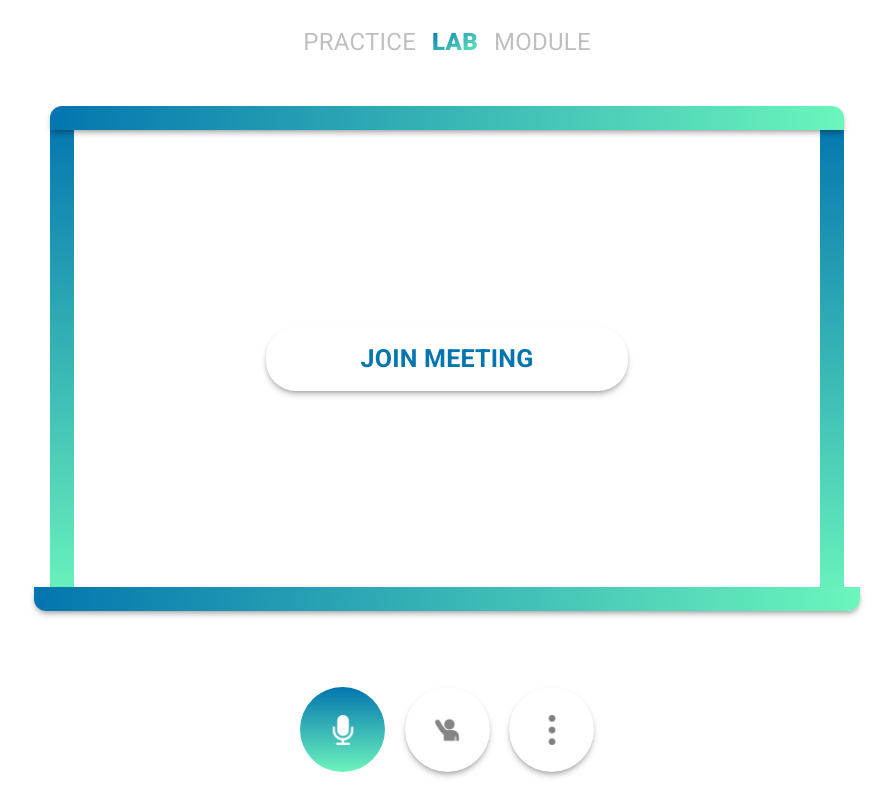
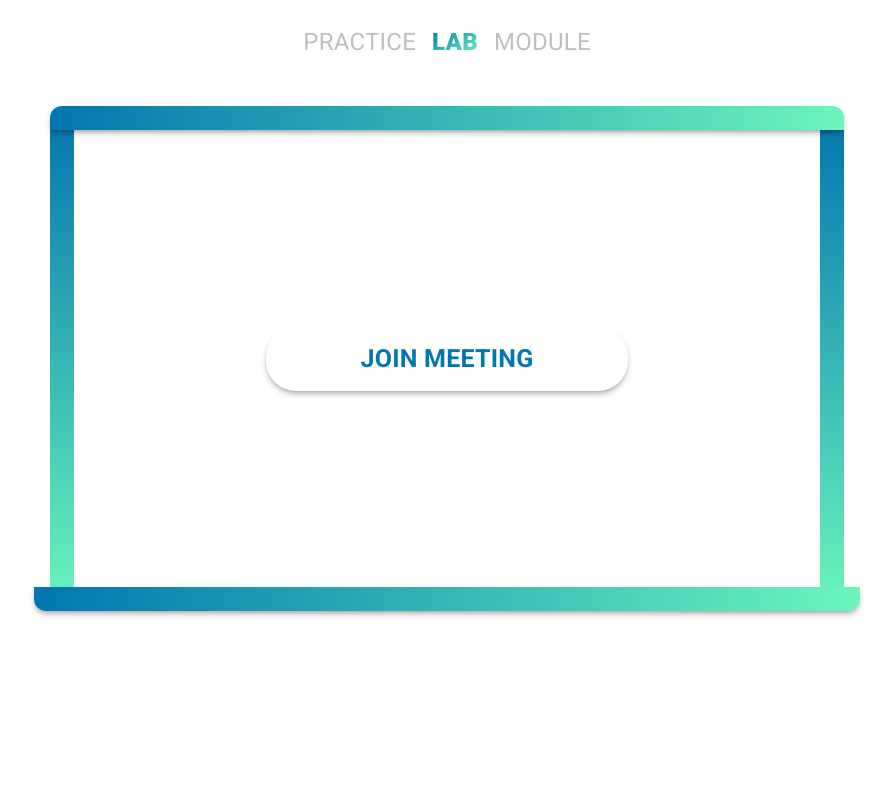
Before and after one commit to JCBEA/speechLab, an Angular app: page /lab in a window 1280 px wide. Shown: the part 166-966 px from the top of the page, without its empty margins (193-1086 px from the left). After the commit the page ends 864 px from the top, so only its background shows below. Built offline with nearby package versions, Linux system fonts and the light colour scheme.

Commit message:
adjust: hide the buttons in the lab-container component

```diff
--- a/src/app/students/lab/active-bar/active-bar.component.html
+++ b/src/app/students/lab/active-bar/active-bar.component.html
@@ -12,8 +12,6 @@
             <img class='h-5' src="assets/test2.png" alt="">
           </div>
         </div>
-
-
 
         <div class='my-3 bg-gradient-to-br from-[#0375AF] to-[#6AF3BC] h-px'></div>
 
--- a/src/app/students/lab/lab-container/lab-container.component.html
+++ b/src/app/students/lab/lab-container/lab-container.component.html
@@ -9,7 +9,7 @@
             <app-active-bar ></app-active-bar>
         </div>
     </div>
-    <div class='flex items-center justify-center w-full py-7'>
+    <div [ngClass]="{'flex items-center justify-center w-full py-7': childValue, 'hidden': !childValue}"  *ngIf="childValue">
         <app-lab-buttons></app-lab-buttons>
     </div>
 </div>
```
